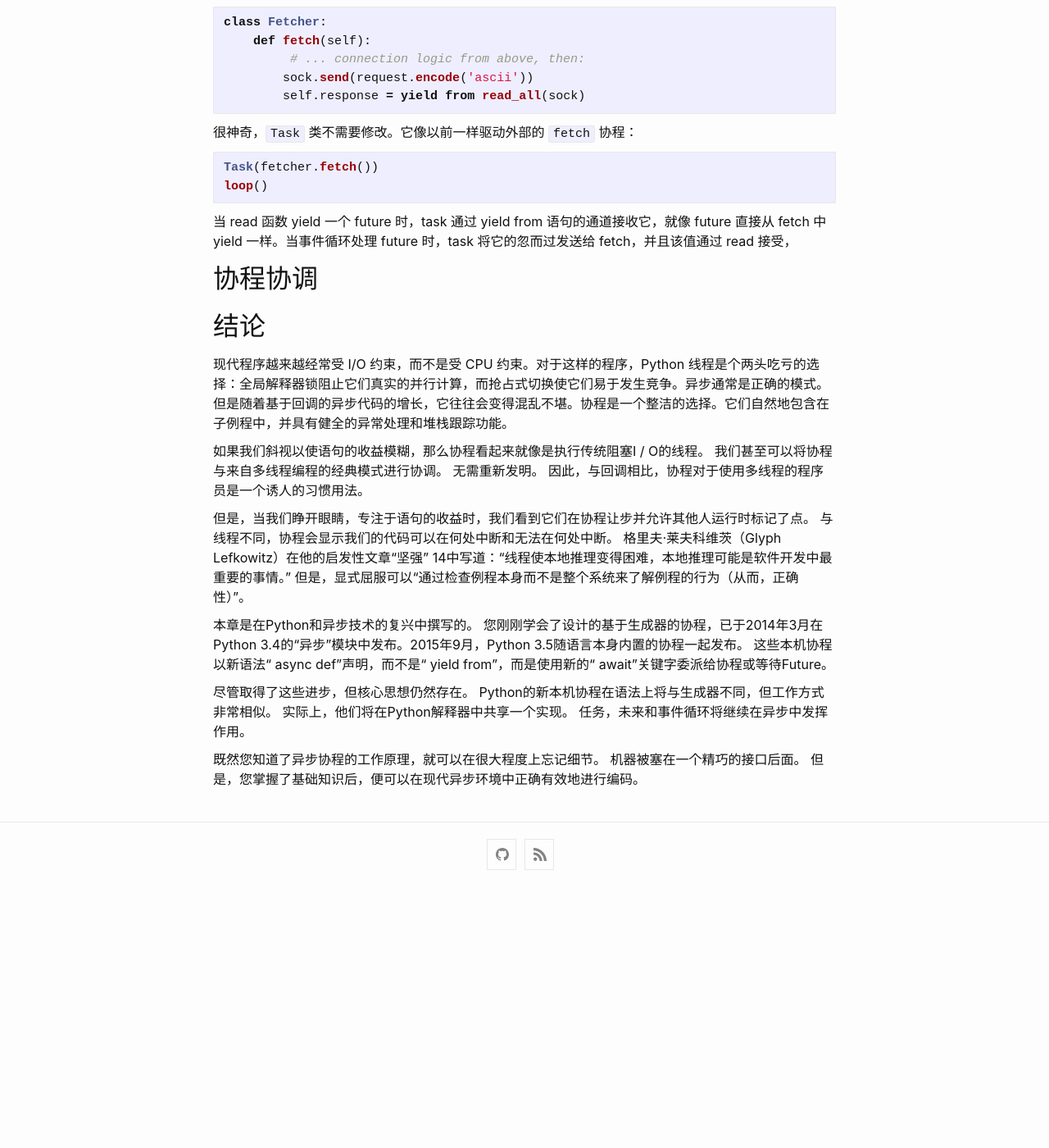
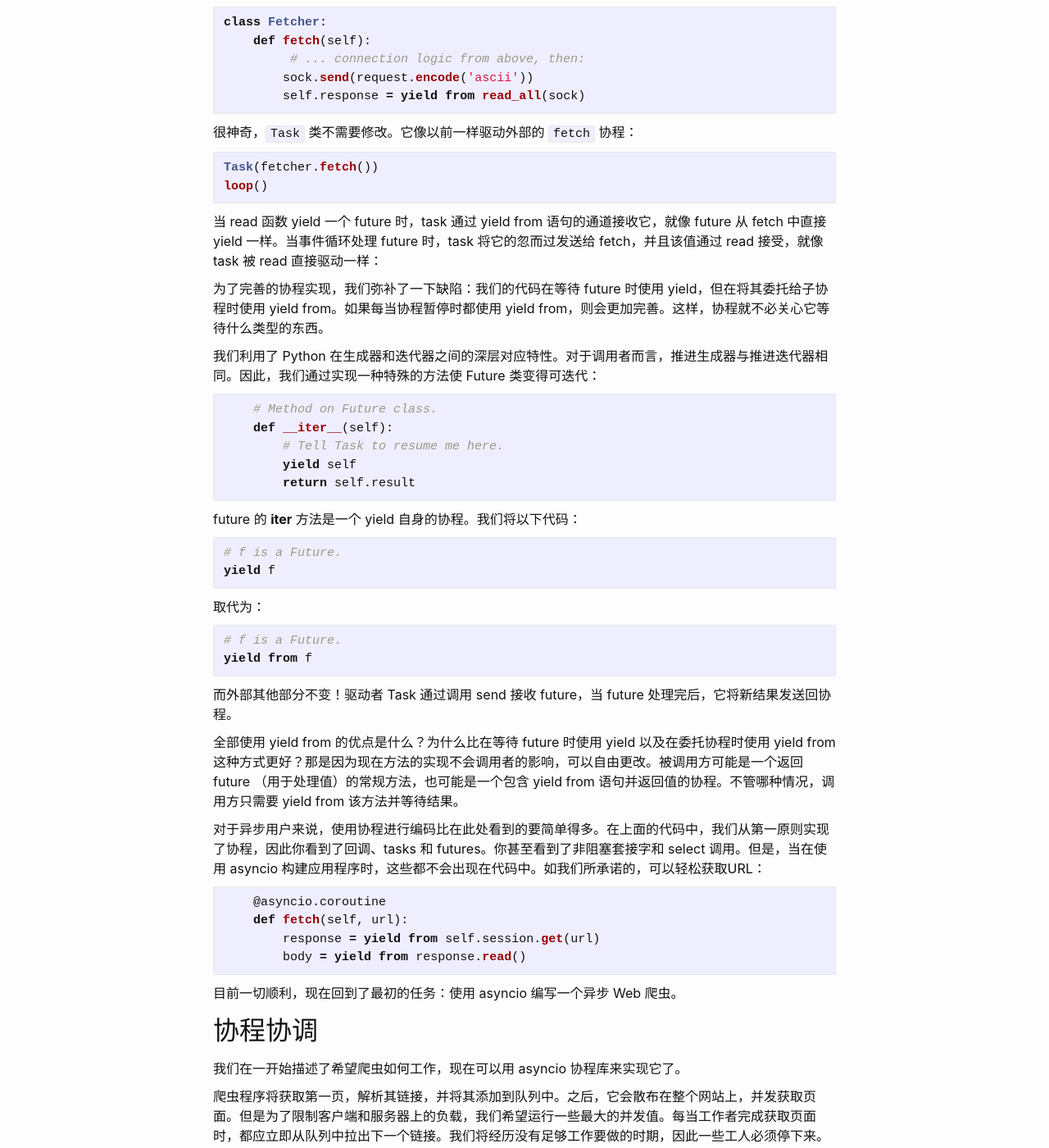
Before and after one commit to ikheu/ikheu.github.io, a Jekyll site: the page built from _posts/2010-01-10-A Web Crawler With asyncio Coroutines.md, in a window 1280 px wide and 1400 px high, scrolled down 15920 px. Shown: the whole window at 82% size. Built offline with Jekyll 4.4.1, drawn with Linux system fonts in a browser that asks for light colours; before the commit the page ends 17001 px from its top, so only the background shows below that; some of the changed text lies outside the part shown.

Commit message:
continue

````diff
--- a/_posts/2010-01-10-A Web Crawler With asyncio Coroutines.md
+++ b/_posts/2010-01-10-A Web Crawler With asyncio Coroutines.md
@@ -717,9 +717,54 @@ Task(fetcher.fetch())
 loop()
 ```
 
-当 read 函数 yield 一个 future 时，task 通过 yield from 语句的通道接收它，就像 future 直接从 fetch 中 yield 一样。当事件循环处理 future 时，task 将它的忽而过发送给 fetch，并且该值通过 read 接受，
+当 read 函数 yield 一个 future 时，task 通过 yield from 语句的通道接收它，就像 future 从 fetch 中直接 yield 一样。当事件循环处理 future 时，task 将它的忽而过发送给 fetch，并且该值通过 read 接受，就像 task 被 read 直接驱动一样：
+
+
+为了完善的协程实现，我们弥补了一下缺陷：我们的代码在等待 future 时使用 yield，但在将其委托给子协程时使用 yield from。如果每当协程暂停时都使用 yield from，则会更加完善。这样，协程就不必关心它等待什么类型的东西。
+
+我们利用了 Python 在生成器和迭代器之间的深层对应特性。对于调用者而言，推进生成器与推进迭代器相同。因此，我们通过实现一种特殊的方法使 Future 类变得可迭代：
+
+```python
+    # Method on Future class.
+    def __iter__(self):
+        # Tell Task to resume me here.
+        yield self
+        return self.result
+```
+future 的 __iter__ 方法是一个 yield 自身的协程。我们将以下代码：
+
+```python
+# f is a Future.
+yield f
+```
+
+取代为：
+
+```python
+# f is a Future.
+yield from f
+```
+
+而外部其他部分不变！驱动者 Task 通过调用 send 接收 future，当 future 处理完后，它将新结果发送回协程。
+
+全部使用 yield from 的优点是什么？为什么比在等待 future 时使用 yield 以及在委托协程时使用 yield from 这种方式更好？那是因为现在方法的实现不会调用者的影响，可以自由更改。被调用方可能是一个返回 future （用于处理值）的常规方法，也可能是一个包含 yield from 语句并返回值的协程。不管哪种情况，调用方只需要 yield from 该方法并等待结果。
+
+对于异步用户来说，使用协程进行编码比在此处看到的要简单得多。在上面的代码中，我们从第一原则实现了协程，因此你看到了回调、tasks 和 futures。你甚至看到了非阻塞套接字和 select 调用。但是，当在使用 asyncio 构建应用程序时，这些都不会出现在代码中。如我们所承诺的，可以轻松获取URL：
+
+```python
+    @asyncio.coroutine
+    def fetch(self, url):
+        response = yield from self.session.get(url)
+        body = yield from response.read()
+```
+
+目前一切顺利，现在回到了最初的任务：使用 asyncio 编写一个异步 Web 爬虫。
 
 ## 协程协调
+
+我们在一开始描述了希望爬虫如何工作，现在可以用 asyncio 协程库来实现它了。
+
+爬虫程序将获取第一页，解析其链接，并将其添加到队列中。之后，它会散布在整个网站上，并发获取页面。但是为了限制客户端和服务器上的负载，我们希望运行一些最大的并发值。每当工作者完成获取页面时，都应立即从队列中拉出下一个链接。我们将经历没有足够工作要做的时期，因此一些工人必须停下来。 但是，当工作人员访问包含新链接的页面时，队列突然增加，任何暂停的工作人员都应醒来并开始破解。 最后，一旦完成工作，我们的程序必须退出。【【【】】】
 
 ## 结论
 
````
